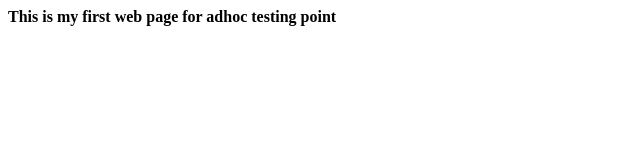
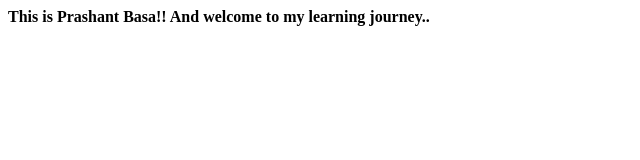
Before and after one commit to prashant-basa/kubernetes-learning, a plain HTML site: page index.html in a window 1280 px wide. Shown: the whole page, without its empty margins (0-640 px from the left). Drawn offline with Linux system fonts and the light colour scheme.

Commit message:
Update index.html

```diff
--- a/index.html
+++ b/index.html
@@ -1 +1 @@
-<html><b>This is my first web page for adhoc testing point</b></html>
+<html><b>This is Prashant Basa!! And welcome to my learning journey..</b></html>
```
